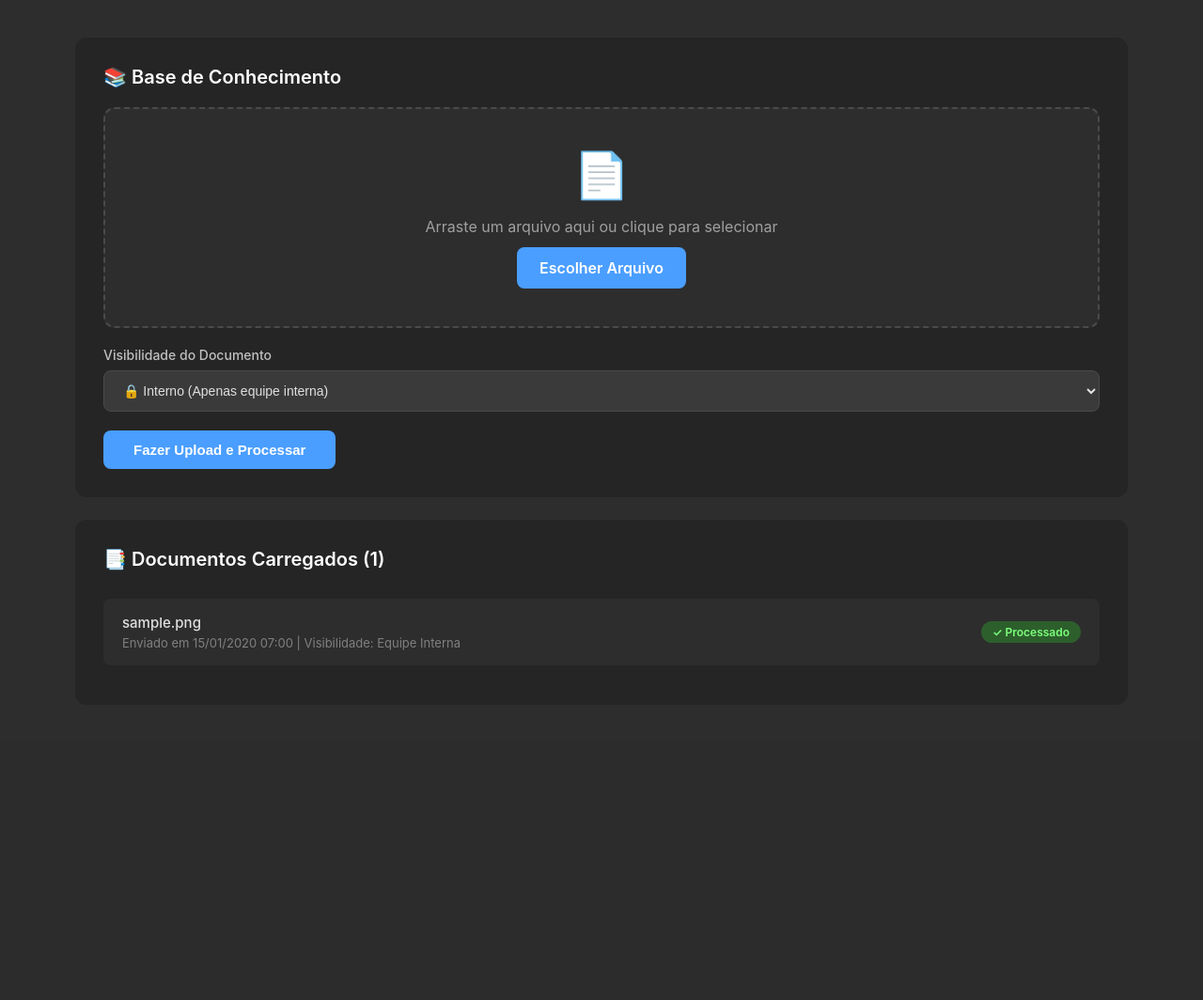
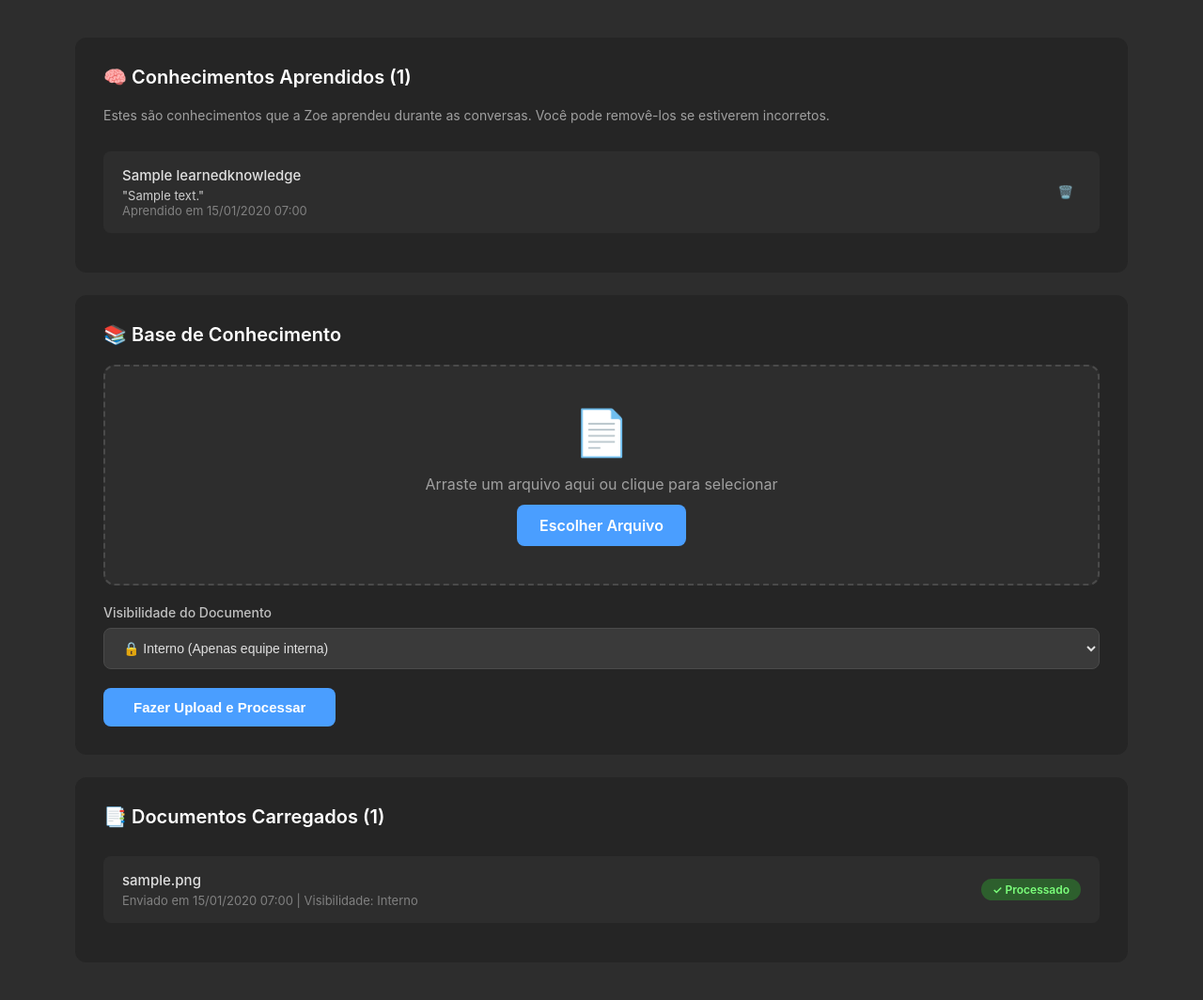
Before and after one commit to Jeferson-Brito/Zoe, a Django app: page /kb/upload/ in a window 1280 px wide. Shown: the part 78-1142 px from the top of the page at 94% size. Before the commit the page ends 770 px from the top, so only its background shows below. Run offline with Django 5.2, Linux system fonts and the light colour scheme; tables that the repository leaves empty hold one stand-in row (values such as "Sample post").

Commit message:
Implement Learned Knowledge persistence and management UI

```diff
--- a/knowledge_base/forms.py
+++ b/knowledge_base/forms.py
@@ -4,9 +4,20 @@ from .models import Document
 class DocumentForm(forms.ModelForm):
     class Meta:
         model = Document
-        fields = ['file', 'filename', 'visibility']
+        fields = ['file', 'visibility']
         widgets = {
-            'filename': forms.TextInput(attrs={'class': 'form-control', 'placeholder': 'Nome do Documento'}),
             'file': forms.FileInput(attrs={'class': 'form-control'}),
             'visibility': forms.Select(attrs={'class': 'form-control'})
         }
+
+from .models import LearnedKnowledge
+
+class LearnedKnowledgeForm(forms.ModelForm):
+    class Meta:
+        model = LearnedKnowledge
+        fields = ['title', 'content', 'is_active']
+        widgets = {
+            'title': forms.TextInput(attrs={'class': 'form-control'}),
+            'content': forms.Textarea(attrs={'class': 'form-control', 'rows': 3}),
+            'is_active': forms.CheckboxInput(attrs={'class': 'form-check-input'})
+        }
--- a/knowledge_base/models.py
+++ b/knowledge_base/models.py
@@ -1,20 +1,36 @@
-import uuid
 from django.db import models
 from django.conf import settings
 
 class Document(models.Model):
-    id = models.UUIDField(primary_key=True, default=uuid.uuid4, editable=False)
+    VISIBILITY_CHOICES = (
+        ('internal', 'Interno'),
+        ('franchisee', 'Franqueado'),
+        ('customer', 'Cliente'),
+    )
+
     file = models.FileField(upload_to='documents/')
-    filename = models.CharField(max_length=255)
-    uploaded_by = models.ForeignKey(settings.AUTH_USER_MODEL, on_delete=models.SET_NULL, null=True)
     uploaded_at = models.DateTimeField(auto_now_add=True)
-    VISIBILITY_CHOICES = [
-        ('internal', 'Equipe Interna'),
-        ('franchisee', 'Franqueados'),
-    ]
+    uploaded_by = models.ForeignKey(settings.AUTH_USER_MODEL, on_delete=models.CASCADE)
     processed = models.BooleanField(default=False)
-    content_hash = models.CharField(max_length=64, blank=True)
     visibility = models.CharField(max_length=20, choices=VISIBILITY_CHOICES, default='internal')
 
     def __str__(self):
-        return self.filename
+        return f"{self.file.name} - {self.uploaded_at}"
+
+class LearnedKnowledge(models.Model):
+    """Conhecimento aprendido durante conversas no chat"""
+    title = models.CharField(max_length=255, help_text="Título resumido do conhecimento")
+    content = models.TextField(help_text="O que foi aprendido")
+    source = models.CharField(max_length=50, default='chat', help_text="Origem: chat, manual, etc")
+    created_at = models.DateTimeField(auto_now_add=True)
+    updated_at = models.DateTimeField(auto_now=True)
+    created_by = models.ForeignKey(settings.AUTH_USER_MODEL, on_delete=models.CASCADE, null=True, blank=True)
+    is_active = models.BooleanField(default=True, help_text="Se False, não será usado nas respostas")
+
+    class Meta:
+        ordering = ['-created_at']
+        verbose_name = 'Conhecimento Aprendido'
+        verbose_name_plural = 'Conhecimentos Aprendidos'
+
+    def __str__(self):
+        return f"{self.title} ({self.created_at.strftime('%d/%m/%Y')})"
--- a/knowledge_base/templates/knowledge_base/upload.html
+++ b/knowledge_base/templates/knowledge_base/upload.html
@@ -267,6 +267,45 @@
         {% endif %}
 
         <div class="section">
+            <h2 class="section-title">🧠 Conhecimentos Aprendidos ({{ learned_knowledge.count }})</h2>
+            <p style="color: #a0a0a0; margin-bottom: 20px; font-size: 14px;">
+                Estes são conhecimentos que a Zoe aprendeu durante as conversas. Você pode removê-los se estiverem
+                incorretos.
+            </p>
+
+            {% if learned_knowledge %}
+            <div class="documents-list">
+                {% for item in learned_knowledge %}
+                <div class="document-item">
+                    <div class="document-info">
+                        <div class="document-name">{{ item.title }}</div>
+                        <div class="document-meta" style="color: #ccc; margin-top: 4px;">
+                            "{{ item.content|truncatechars:100 }}"
+                        </div>
+                        <div class="document-meta">
+                            Aprendido em {{ item.created_at|date:"d/m/Y H:i" }}
+                        </div>
+                    </div>
+
+                    <form action="{% url 'delete_knowledge' item.id %}" method="post"
+                        onsubmit="return confirm('Tem certeza que deseja apagar este conhecimento?');">
+                        {% csrf_token %}
+                        <button type="submit"
+                            style="background: none; border: none; cursor: pointer; color: #ff4444; padding: 8px;">
+                            🗑️
+                        </button>
+                    </form>
+                </div>
+                {% endfor %}
+            </div>
+            {% else %}
+            <p style="color: #808080; text-align: center; padding: 20px; border: 1px dashed #444; border-radius: 8px;">
+                Nenhum conhecimento registrado ainda. Ensine algo à Zoe no chat!
+            </p>
+            {% endif %}
+        </div>
+
+        <div class="section">
             <h2 class="section-title">📚 Base de Conhecimento</h2>
 
             <form method="post" enctype="multipart/form-data" id="uploadForm">
--- a/knowledge_base/urls.py
+++ b/knowledge_base/urls.py
@@ -3,4 +3,5 @@ from . import views
 
 urlpatterns = [
     path('upload/', views.upload_document, name='upload_document'),
+    path('knowledge/delete/<int:pk>/', views.delete_knowledge, name='delete_knowledge'),
 ]
--- a/knowledge_base/views.py
+++ b/knowledge_base/views.py
@@ -1,8 +1,8 @@
 from django.shortcuts import render, redirect
 from django.contrib.auth.decorators import login_required
 from django.contrib import messages
-from .forms import DocumentForm
-from .models import Document
+from .forms import DocumentForm, LearnedKnowledgeForm
+from .models import Document, LearnedKnowledge
 from .services import DocumentProcessor, VectorStoreService
 import os
 import shutil
@@ -53,4 +53,20 @@ def upload_document(request):
         form = DocumentForm()
 
     documents = Document.objects.all().order_by('-uploaded_at')
-    return render(request, 'knowledge_base/upload.html', {'form': form, 'documents': documents})
+    learned_knowledge = LearnedKnowledge.objects.all().order_by('-created_at')
+
+    return render(request, 'knowledge_base/upload.html', {
+        'form': form,
+        'documents': documents,
+        'learned_knowledge': learned_knowledge
+    })
+
+def delete_knowledge(request, pk):
+    from django.shortcuts import get_object_or_404
+    knowledge = get_object_or_404(LearnedKnowledge, pk=pk)
+
+    if request.method == 'POST':
+        knowledge.delete()
+        messages.success(request, "Conhecimento removido com sucesso!")
+
+    return redirect('upload_document')
```
Also changed, not shown: chat/services.py (+21 -19 lines), knowledge_base/migrations/0003_remove_document_content_hash_and_more.py (added).
